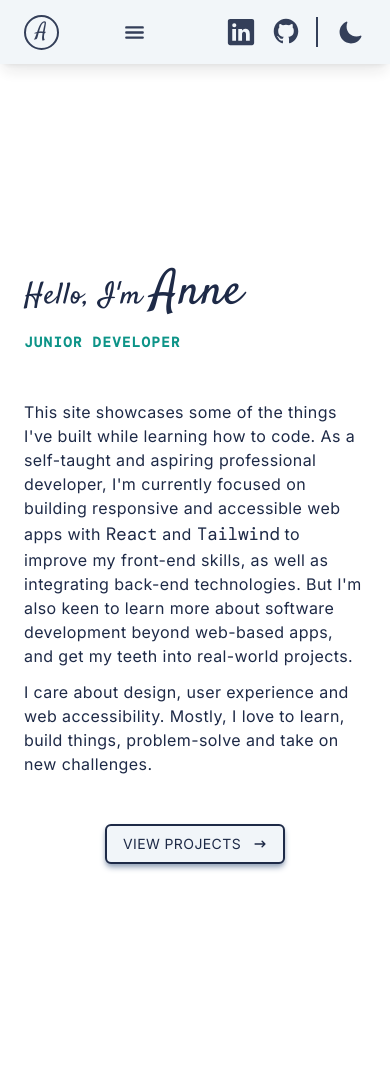
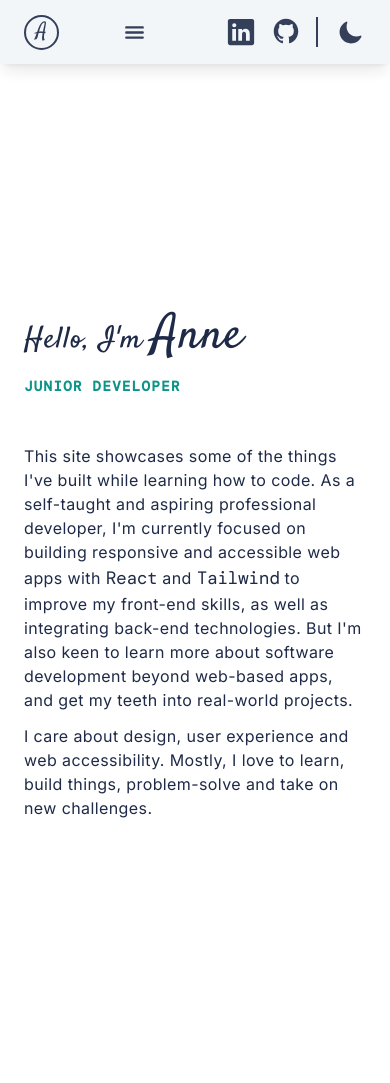
Before and after one commit to alicefrsr/react-tw-portfolio, a React (Vite) app: page / in a window 390 px wide. Shown: the top 1083 px of the page. Built offline with nearby package versions, Linux system fonts and the light colour scheme; a web font is replaced by a local one.

Commit message:
testing responsive, lose view projects btn on responsive

```diff
--- a/src/components/Hello.jsx
+++ b/src/components/Hello.jsx
@@ -30,7 +30,7 @@ const Hello = () => {
           </p>
         </div>
 
-        <div className='pt-12 text-sm sm:text-base flex justify-center sm:justify-start'>
+        <div className='hidden sm:flex pt-12 text-sm sm:text-base justify-center sm:justify-start'>
           {/* Link to projects */}
           <a href='#projects' className='link'>
             <div className='group btn border-current hover:cursor-pointer shadow-md shadow-slate-400 hover:border-teal-600 hover:shadow-teal-600 dark:hover:border-teal-500 dark:hover:shadow-teal-500'>
```
